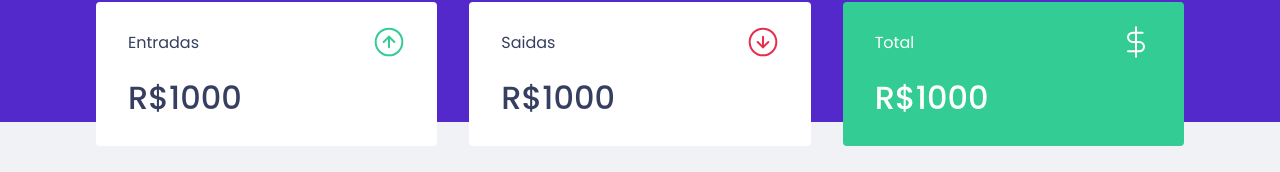
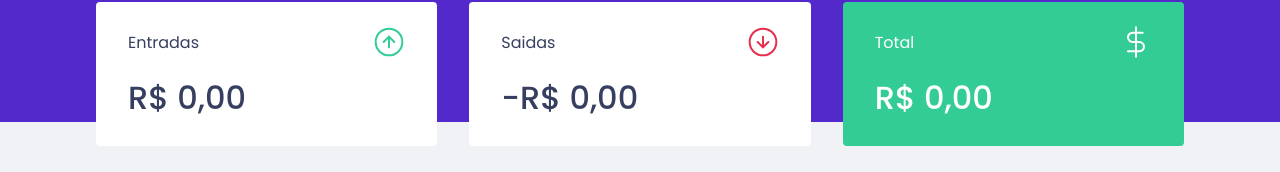
Before and after one commit to LFelpsDev/dt-money, a React (Create React App) app: page / in a window 1280 px wide. Shown: the part 150-322 px from the top of the page. Built offline with nearby package versions, Linux system fonts and the light colour scheme; no server answers; what miragejs would draw is missing.

Commit message:
Calculando os Summary, e exibindo em tela

```diff
--- a/package.json
+++ b/package.json
@@ -49,4 +49,5 @@
       "last 1 safari version"
     ]
   }
+
 }
--- a/src/components/NewTransactionModal/index.tsx
+++ b/src/components/NewTransactionModal/index.tsx
@@ -1,7 +1,7 @@
 import {FormEvent, useState, useContext} from 'react'
 import Modal from 'react-modal';
 import { TransactionsContext } from '../../TransactionsContext';
-import { api } from '../../services/api';
+
 
 import closeImg from '../../assets/fechar.svg';
 import withdrawImg from '../../assets/saida.svg';
--- a/src/components/Summary/index.tsx
+++ b/src/components/Summary/index.tsx
@@ -1,5 +1,5 @@
+import { useContext } from 'react';
 
-import {useContext} from 'react'
 import entradaIcon from '../../assets/entrada.svg';
 import saidaIcon from '../../assets/saida.svg';
 import totalIcon from '../../assets/total.svg';
@@ -7,8 +7,25 @@ import { TransactionsContext } from '../../TransactionsContext';
 
 import { Container } from "./styles";
 
-export function Summary(){
-  const {transactions} = useContext(TransactionsContext);
+export function Summary() {
+  const { transactions } = useContext(TransactionsContext);
+
+
+  const summary = transactions.reduce((acc, transaction) => {
+    if (transaction.type === 'deposit') {
+      acc.deposits += transaction.amout;
+      acc.total += transaction.amout;
+    } else {
+      acc.withdraws += transaction.amout;
+      acc.deposits -= transaction.amout;
+    }
+
+    return acc
+  }, {
+    deposits: 0,
+    withdraws: 0,
+    total: 0,
+  })
 
 
   return (
@@ -19,7 +36,14 @@ export function Summary(){
           <p>Entradas</p>
           <img src={entradaIcon} alt="Entradas" />
         </header>
-        <strong>R$1000</strong>
+        <strong>
+          {new Intl.NumberFormat('pt-BR', {
+            style: 'currency',
+            currency: 'BRL',
+          }).format(summary.deposits)
+          }
+
+        </strong>
       </div>
 
       <div>
@@ -27,7 +51,13 @@ export function Summary(){
           <p>Saidas</p>
           <img src={saidaIcon} alt="Saidas" />
         </header>
-        <strong>R$1000</strong>
+        <strong> -
+        {new Intl.NumberFormat('pt-BR', {
+            style: 'currency',
+            currency: 'BRL',
+          }).format(summary.withdraws)
+          }
+        </strong>
       </div>
 
 
@@ -36,7 +66,13 @@ export function Summary(){
           <p>Total</p>
           <img src={totalIcon} alt="Total" />
         </header>
-        <strong>R$1000</strong>
+        <strong>
+        {new Intl.NumberFormat('pt-BR', {
+            style: 'currency',
+            currency: 'BRL',
+          }).format(summary.total)
+          }
+        </strong>
       </div>
 
 
```
